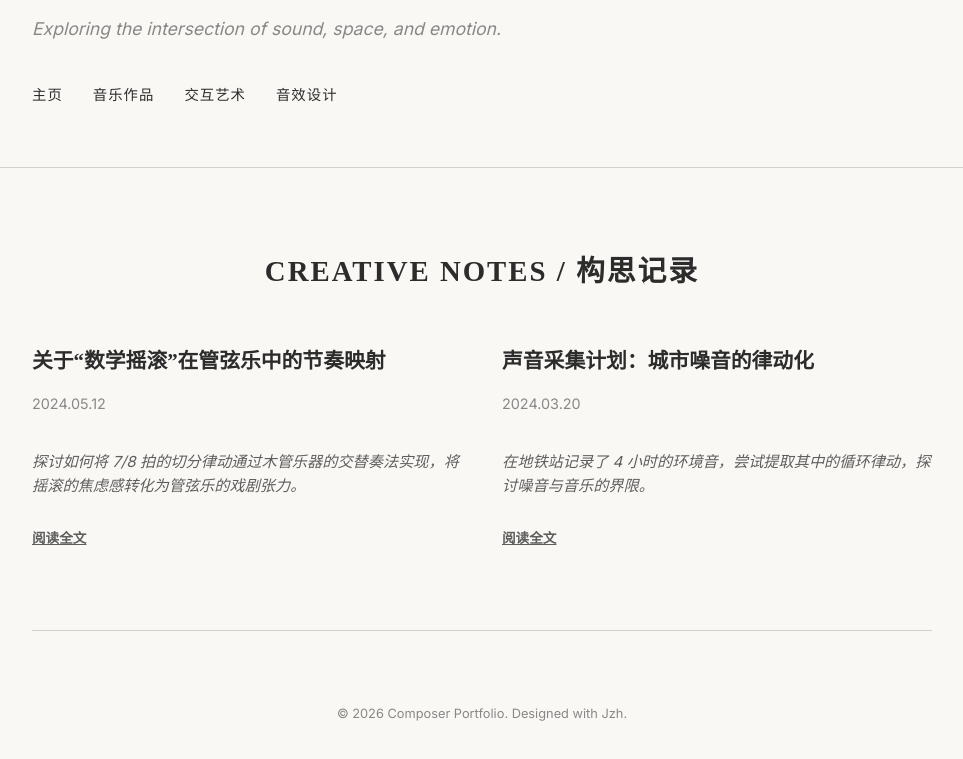
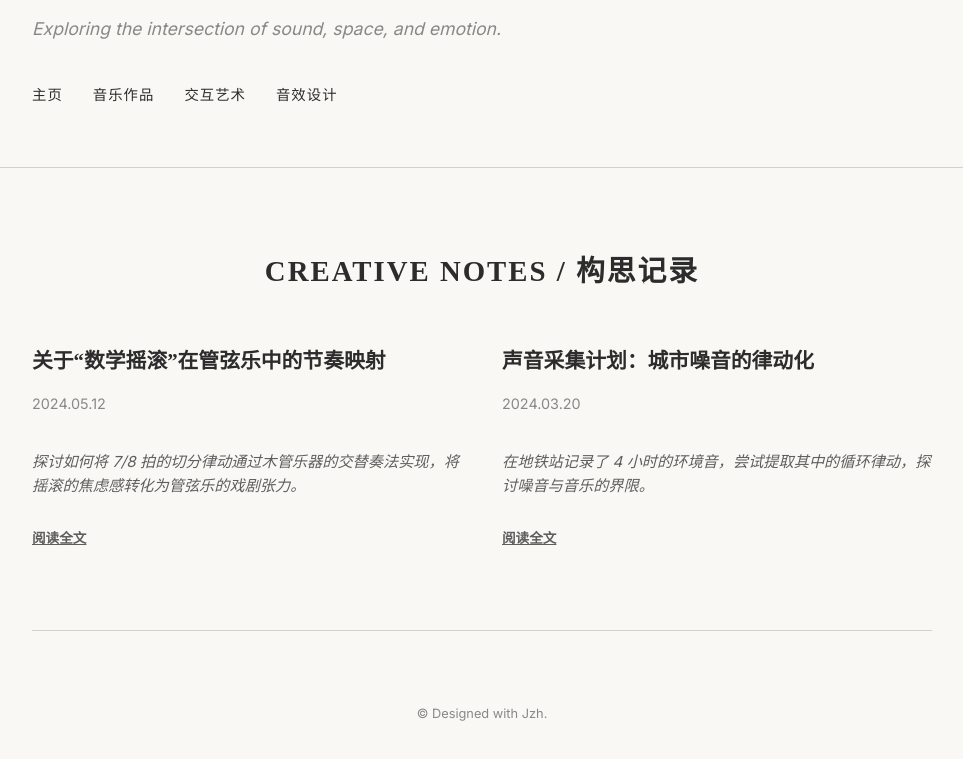
Before and after one commit to j849448285/portfolio, a plain HTML site: page notes.html in a window 1280 px wide. Shown: the part 147-906 px from the top of the page, without its empty margins (158-1121 px from the left). Drawn offline with Linux system fonts and the light colour scheme.

Commit message:
Update notes.html

```diff
--- a/notes.html
+++ b/notes.html
@@ -31,7 +31,7 @@
 
     <footer>
         <div class="container">
-            <p>&copy; 2026 Composer Portfolio. Designed with Jzh.</p>
+            <p>&copy; Designed with Jzh.</p>
         </div>
     </footer>
     <script src="content.js"></script>
```
